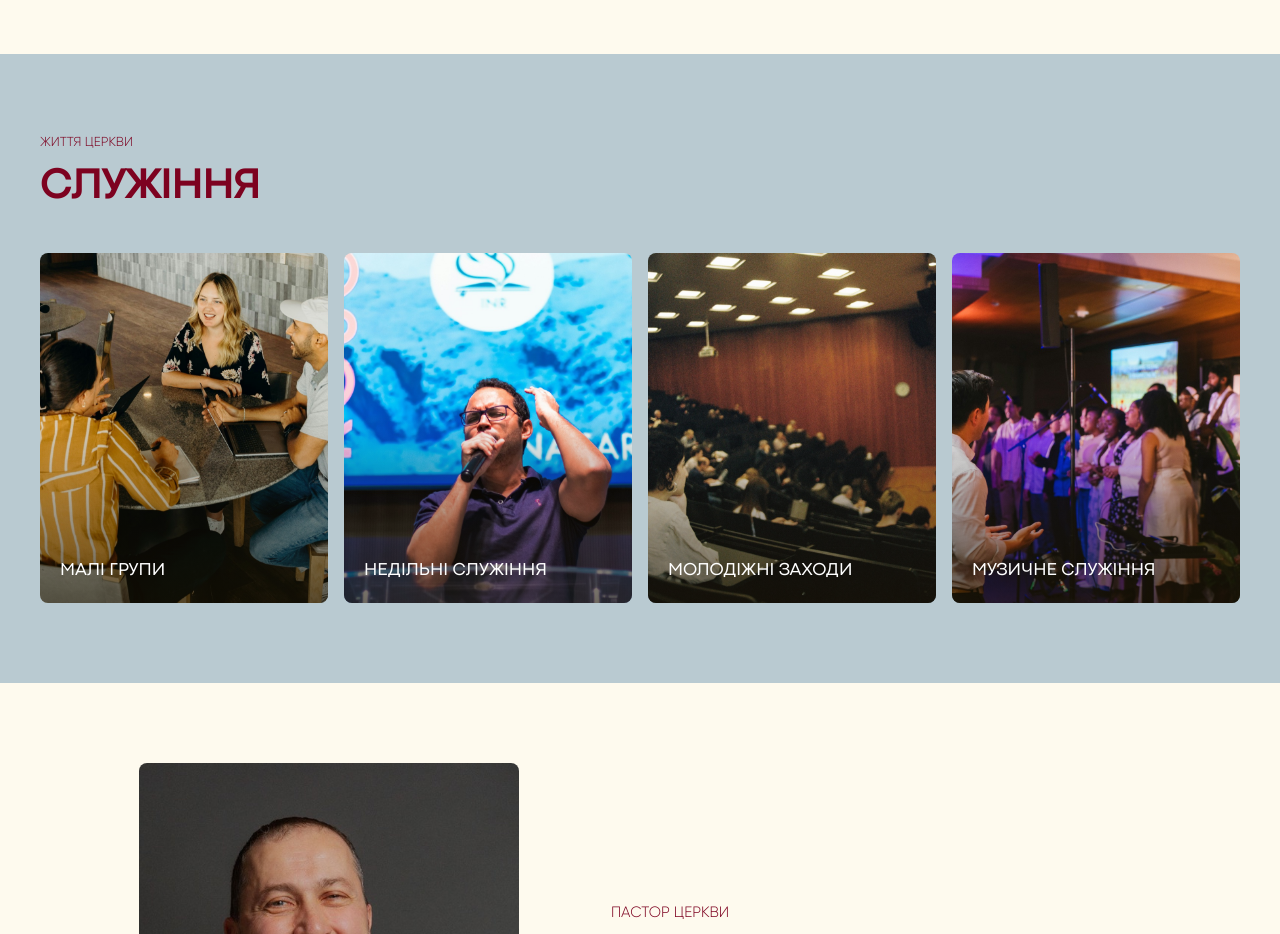
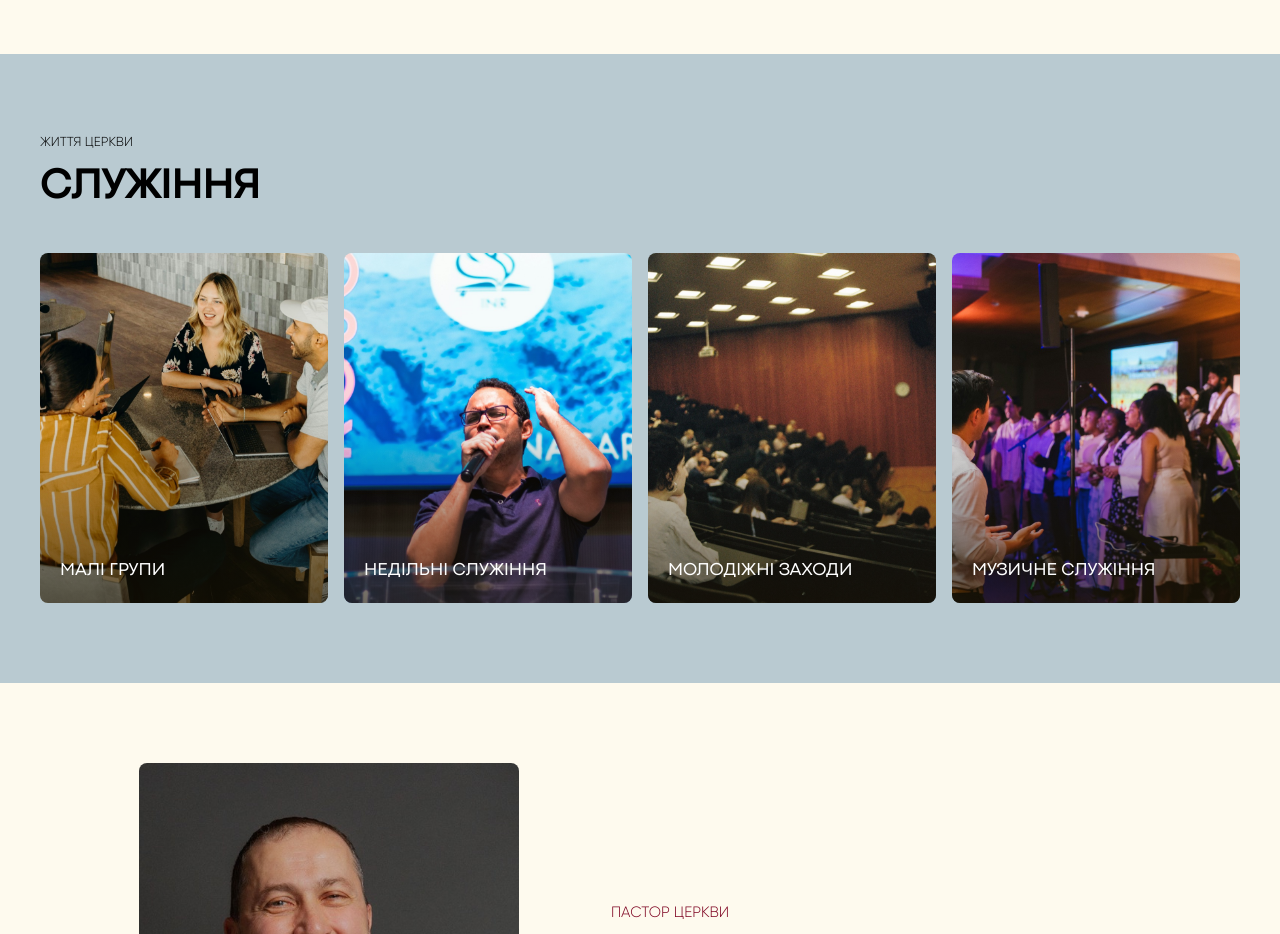
Before and after one commit to vanya-n23/Emanuel_church, a website built with Vite: page src/index.html in a window 1280 px wide. Shown: the part 2760-3694 px from the top of the page. Built offline with nearby package versions, Linux system fonts and the light colour scheme.

Commit message:
fix: update ministry heading color

```diff
--- a/src/css/contacts.css
+++ b/src/css/contacts.css
@@ -13,6 +13,10 @@
   background-color: var(--color-blue);
 }
 
+.ministry-block .section-kicker {
+  color: #000000;
+}
+
 .ministry-title,
 .contacts-title {
   margin-bottom: 42px;
@@ -21,6 +25,10 @@
   line-height: 1.15;
   font-weight: 900;
   text-transform: uppercase;
+}
+
+.ministry-title {
+  color: #000000;
 }
 
 .ministry-slider {
```
